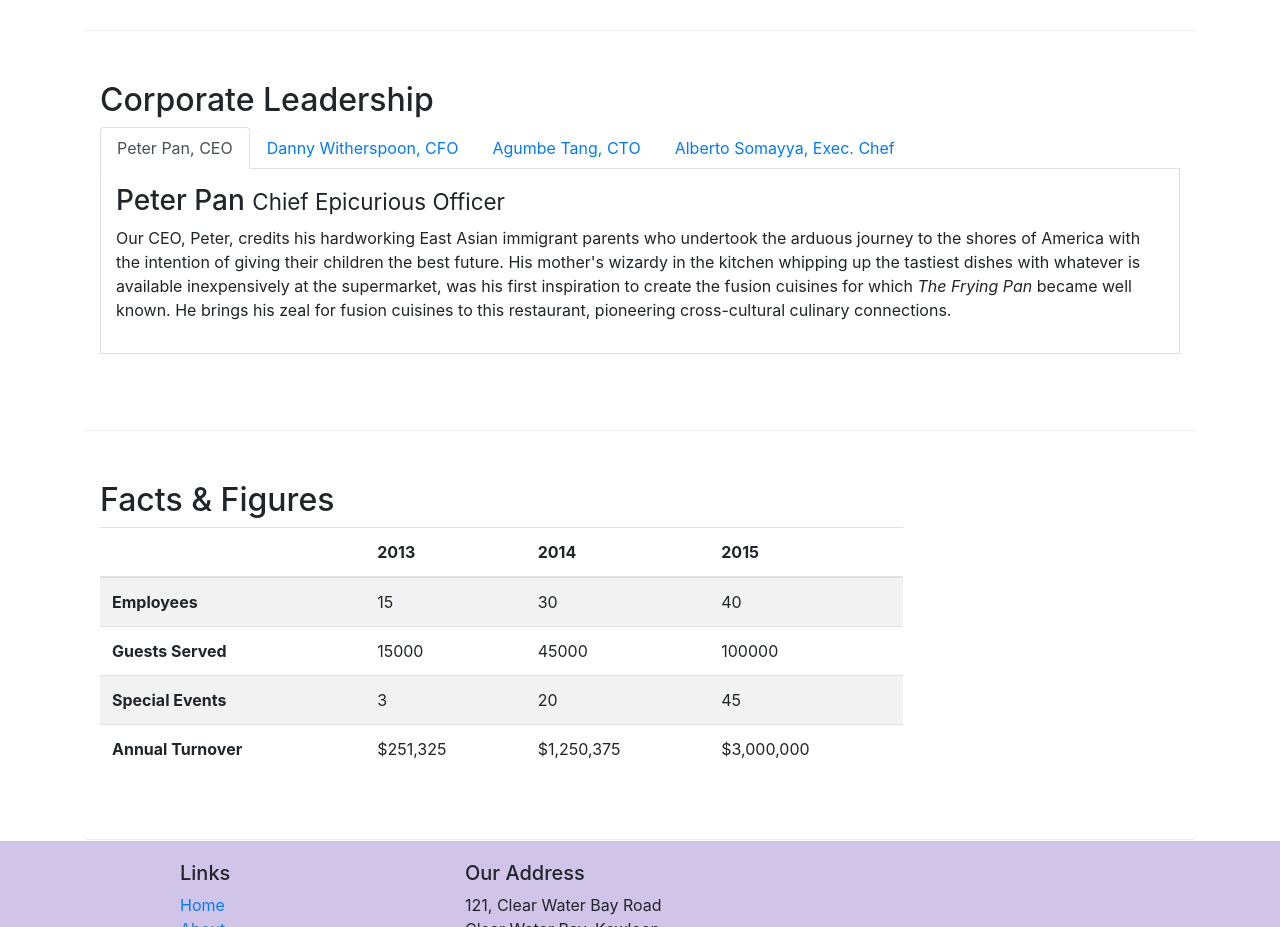
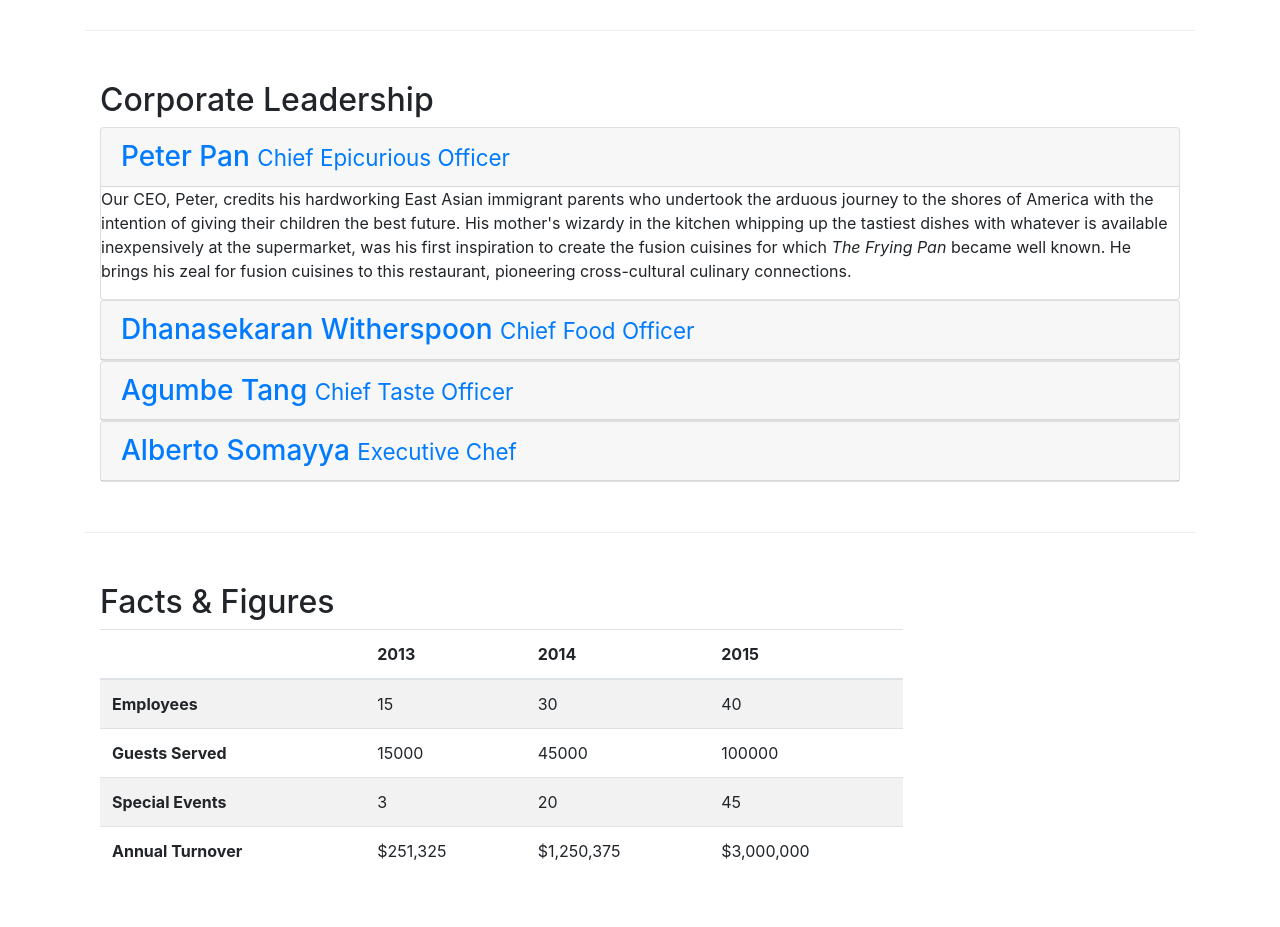
Before and after one commit to olgaloboda/Full-Stack-Bootstrap-4, a website: page aboutus.html in a window 1280 px wide. Shown: the part 880-1807 px from the top of the page. Drawn offline with nearby package versions, Linux system fonts and the light colour scheme.

Commit message:
Accordion

```diff
--- a/aboutus.html
+++ b/aboutus.html
@@ -99,7 +99,7 @@
             <div class="col-12 col-sm-12">
                 <h2>Corporate Leadership</h2>
 
-                <ul class="nav nav-tabs">
+<!--                 <ul class="nav nav-tabs">
                     <li class="nav-item">
                         <a class="nav-link active" href="#peter" role="tab" data-toggle="tab">Peter Pan, CEO</a>
                     </li>
@@ -112,34 +112,65 @@
                     <li class="nav-item">
                         <a class="nav-link" href="#alberto" role="tab" data-toggle="tab">Alberto Somayya, Exec. Chef</a>
                     </li>
-                </ul>
+                </ul> -->
 
-                <div class="tab-content">
-                    <div role="tabpanel" class="tab-pane fade show active" id="peter">
-                        <h3>Peter Pan <small>Chief Epicurious Officer</small></h3>
-                        <div class="hidden-xs-down">
-                            <p>Our CEO, Peter, credits his hardworking East Asian immigrant parents who undertook the arduous journey to the shores of America with the intention of giving their children the best future. His mother's wizardy in the kitchen whipping up the tastiest dishes with whatever is available inexpensively at the supermarket, was his first inspiration to create the fusion cuisines for which <em>The Frying Pan</em> became well known. He brings his zeal for fusion cuisines to this restaurant, pioneering cross-cultural culinary connections.</p>
+
+                <div id="accordion" role="tablist">
+                    <div class="card">
+                        <div class="card-header" role="tab" id="peterhead">
+                            <h3 class="mb-0">
+                                <a data-toggle="collapse" data-parent="#accordion" href="#peter">
+                                    Peter Pan <small>Chief Epicurious Officer</small>
+                                </a>
+                            </h3>
+                        </div>
+                        <div role="tabpanel" class="collapse show" id="peter">
+                            <div class="hidden-xs-down card-block">
+                                <p>Our CEO, Peter, credits his hardworking East Asian immigrant parents who undertook the arduous journey to the shores of America with the intention of giving their children the best future. His mother's wizardy in the kitchen whipping up the tastiest dishes with whatever is available inexpensively at the supermarket, was his first inspiration to create the fusion cuisines for which <em>The Frying Pan</em> became well known. He brings his zeal for fusion cuisines to this restaurant, pioneering cross-cultural culinary connections.</p>
+                            </div>
+                        </div>
+                    </div>
+                    <div class="card">
+                        <div class="card-header" role="tab" id="dannyhead">
+                            <h3 class="mb-0">
+                                <a class="collapsed" data-toggle="collapse" data-parent="#accordion" href="#danny">
+                                    Dhanasekaran Witherspoon <small>Chief Food Officer</small>
+                                </a>
+                            </h3>
+                        </div>
+                        <div role="tabpanel" class="collapse" id="danny">
+                            <div class="hidden-xs-down card-block">
+                                <p>Our CFO, Danny, as he is affectionately referred to by his colleagues, comes from a long established family tradition in farming and produce. His experiences growing up on a farm in the Australian outback gave him great appreciation for varieties of food sources. As he puts it in his own words, <em>Everything that runs, wins, and everything that stays, pays!</em></p>
+                            </div>
                         </div>
                     </div>
 
-                    <div role="tabpanel" class="tab-pane fade" id="danny">
-                        <h3>Dhanasekaran Witherspoon <small>Chief Food Officer</small></h3>
-                        <div class="hidden-xs-down">
-                            <p>Our CFO, Danny, as he is affectionately referred to by his colleagues, comes from a long established family tradition in farming and produce. His experiences growing up on a farm in the Australian outback gave him great appreciation for varieties of food sources. As he puts it in his own words, <em>Everything that runs, wins, and everything that stays, pays!</em></p>
+                    <div class="card">
+                        <div class="card-header" role="tab" id="agumbehead">
+                            <h3 class="mb-0">
+                                <a class="collapsed" href="#agumbe" data-toggle="collapse" data-parent="#accordion">
+                                    Agumbe Tang <small>Chief Taste Officer</small>
+                                </a>
+                            </h3>
+                        </div>
+                        <div role="tabpanel" class="collapse" id="agumbe">
+                            <div class="hidden-xs-down card-block">
+                                <p>Blessed with the most discerning gustatory sense, Agumbe, our CTO, personally ensures that every dish that we serve meets his exacting tastes. Our chefs dread the tongue lashing that ensues if their dish does not meet his exacting standards. He lives by his motto, <em>You click only if you survive my lick.</em></p>
+                            </div>
                         </div>
                     </div>
-
-                    <div role="tabpanel" class="tab-pane fade" id="agumbe">
-                        <h3>Agumbe Tang <small>Chief Taste Officer</small></h3>
-                        <div class="hidden-xs-down">
-                            <p>Blessed with the most discerning gustatory sense, Agumbe, our CTO, personally ensures that every dish that we serve meets his exacting tastes. Our chefs dread the tongue lashing that ensues if their dish does not meet his exacting standards. He lives by his motto, <em>You click only if you survive my lick.</em></p>
+                    <div class="card">
+                        <div class="card-header" role="tab" data-parent="#accordion" id="albertohead">
+                            <h3 class="mb-0">
+                                <a class="collapsed" href="#alberto" data-toggle="collapse" data-parent="#accordion">
+                                    Alberto Somayya <small>Executive Chef</small>
+                                </a>
+                            </h3>
                         </div>
-                    </div>
-
-                    <div role="tabpanel" class="tab-pane fade" id="alberto">
-                        <h3>Alberto Somayya <small>Executive Chef</small></h3>
-                        <div class="hidden-xs-down">
-                            <p>Award winning three-star Michelin chef with wide International experience having worked closely with whos-who in the culinary world, he specializes in creating mouthwatering Indo-Italian fusion experiences. He says, <em>Put together the cuisines from the two craziest cultures, and you get a winning hit! Amma Mia!</em></p>
+                        <div role="tabpanel" class="collapse" id="alberto">
+                            <div class="hidden-xs-down card-block">
+                                <p>Award winning three-star Michelin chef with wide International experience having worked closely with whos-who in the culinary world, he specializes in creating mouthwatering Indo-Italian fusion experiences. He says, <em>Put together the cuisines from the two craziest cultures, and you get a winning hit! Amma Mia!</em></p>
+                            </div>
                         </div>
                     </div>
                 </div>
```
